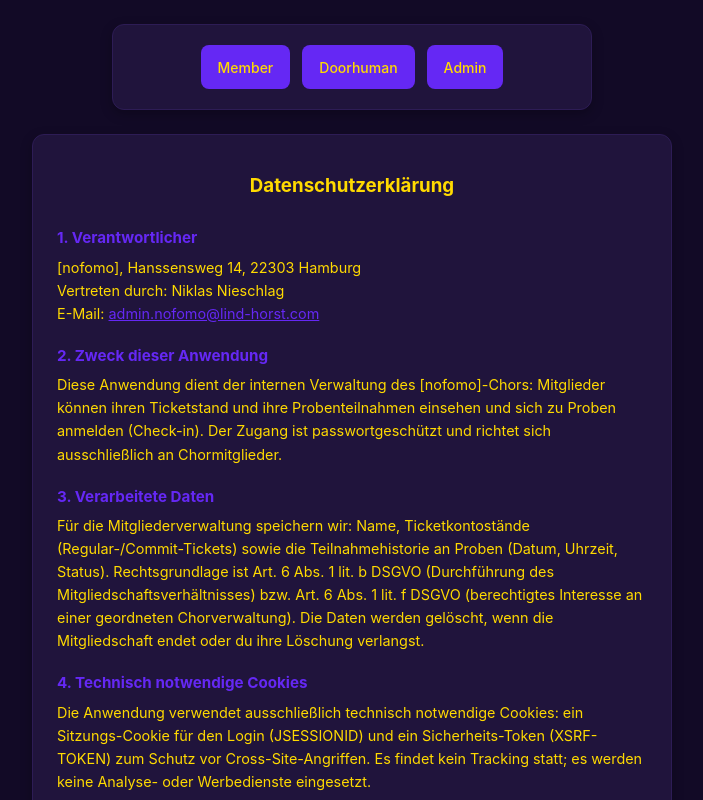
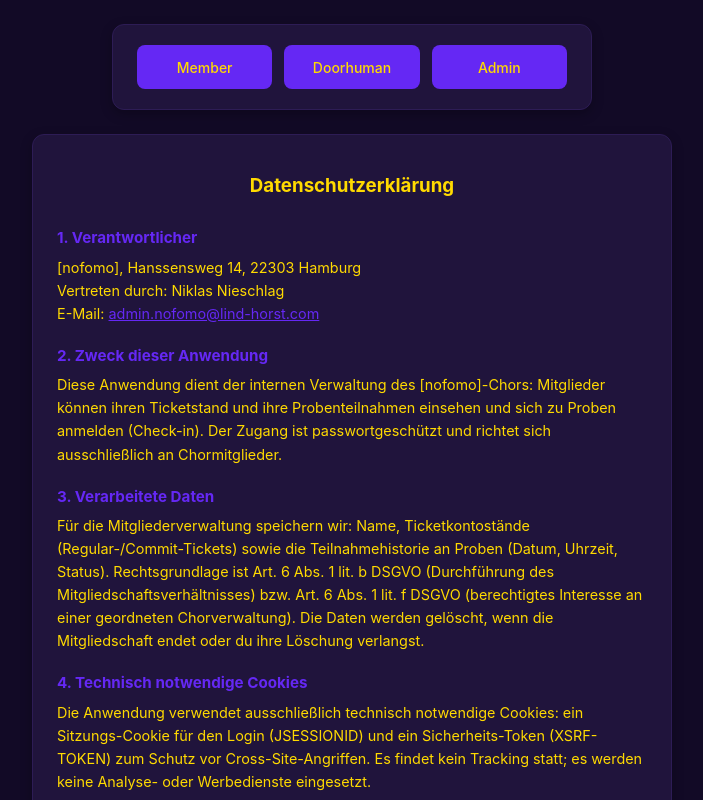
Before and after one commit to Minthorst/choir-frontend, a Vue app: page /datenschutz in a window 1280 px wide. Shown: the top 800 px of the page, without its empty margins (288-991 px from the left). Built offline with nearby package versions, Linux system fonts and the light colour scheme; no server answers.

Commit message:
prevent wrapiing in header and also shedule

```diff
--- a/src/components/TheHeader.vue
+++ b/src/components/TheHeader.vue
@@ -23,7 +23,7 @@ async function handleLogout() {
 <template>
   <div class="button-group">
     <base-button to="/member">Member</base-button>
-    <base-button to="/doorman">Doorhuman</base-button>
+    <base-button to="/doorhuman">Doorhuman</base-button>
     <base-button to="/admin">Admin</base-button>
     <base-button v-if="authenticated" variant="secondary" @click="handleLogout">Logout</base-button>
   </div>
@@ -33,20 +33,15 @@ async function handleLogout() {
 <style scoped>
 .button-group {
   display: flex;
-  gap: 0.75rem;
+  gap: clamp(0.3rem, 2vw, 0.75rem);
   align-items: center;
-  flex-wrap: wrap;
+  flex-wrap: nowrap;
   justify-content: center;
   width: 100%;
 }
 
-@media (max-width: 400px) {
-  .button-group {
-    flex-direction: column;
-  }
-
-  .button-group :deep(.base-button) {
-    width: 100%;
-  }
+.button-group :deep(.base-button) {
+  flex: 1 1 0;
+  min-width: 0;
 }
 </style>
--- a/src/components/member/ScheduleCalendar.vue
+++ b/src/components/member/ScheduleCalendar.vue
@@ -74,4 +74,31 @@ const calendarOptions = {
 .schedule-calendar :deep(.fc-list-day-side-text) {
   color: var(--fg);
 }
+.schedule-calendar :deep(.fc-toolbar) {
+  flex-wrap: nowrap;
+  gap: 0.5rem;
+}
+
+.schedule-calendar :deep(.fc-toolbar-chunk:first-child) {
+  min-width: 0;
+  overflow: hidden;
+}
+
+.schedule-calendar :deep(.fc-toolbar-title) {
+  font-size: clamp(1rem, 5vw, 1.4rem);
+  white-space: nowrap;
+  overflow: hidden;
+  text-overflow: ellipsis;
+}
+
+.schedule-calendar :deep(.fc-toolbar-chunk:last-child) {
+  display: flex;
+  flex-wrap: nowrap;
+  flex-shrink: 0;
+}
+
+.schedule-calendar :deep(.fc-button) {
+  padding: clamp(0.25rem, 1.2vw, 0.4em) clamp(0.35rem, 2vw, 0.65em);
+  font-size: clamp(0.75rem, 3vw, 1em);
+}
 </style>
--- a/src/components/ui/BaseButton.vue
+++ b/src/components/ui/BaseButton.vue
@@ -35,14 +35,15 @@ const componentType = computed(() => {
   align-items: center;
   justify-content: center;
   font-family: inherit;
-  font-size: 0.875rem;
+  font-size: clamp(0.68rem, 3vw, 0.875rem);
   font-weight: 500;
-  padding: 0.5rem 1rem;
+  padding: 0.5rem clamp(0.4rem, 3vw, 1rem);
   min-height: 2.75rem;
   border-radius: var(--radius-sm);
   border: 1px solid transparent;
   cursor: pointer;
   text-decoration: none;
+  white-space: nowrap;
   transition: all 0.15s ease-in-out;
   box-sizing: border-box;
 }
@@ -90,10 +91,4 @@ const componentType = computed(() => {
   outline: 2px solid var(--accent);
   outline-offset: 2px;
 }
-
-@media (max-width: 480px) {
-  .base-button {
-    font-size: 0.95rem;
-  }
-}
 </style>
```
